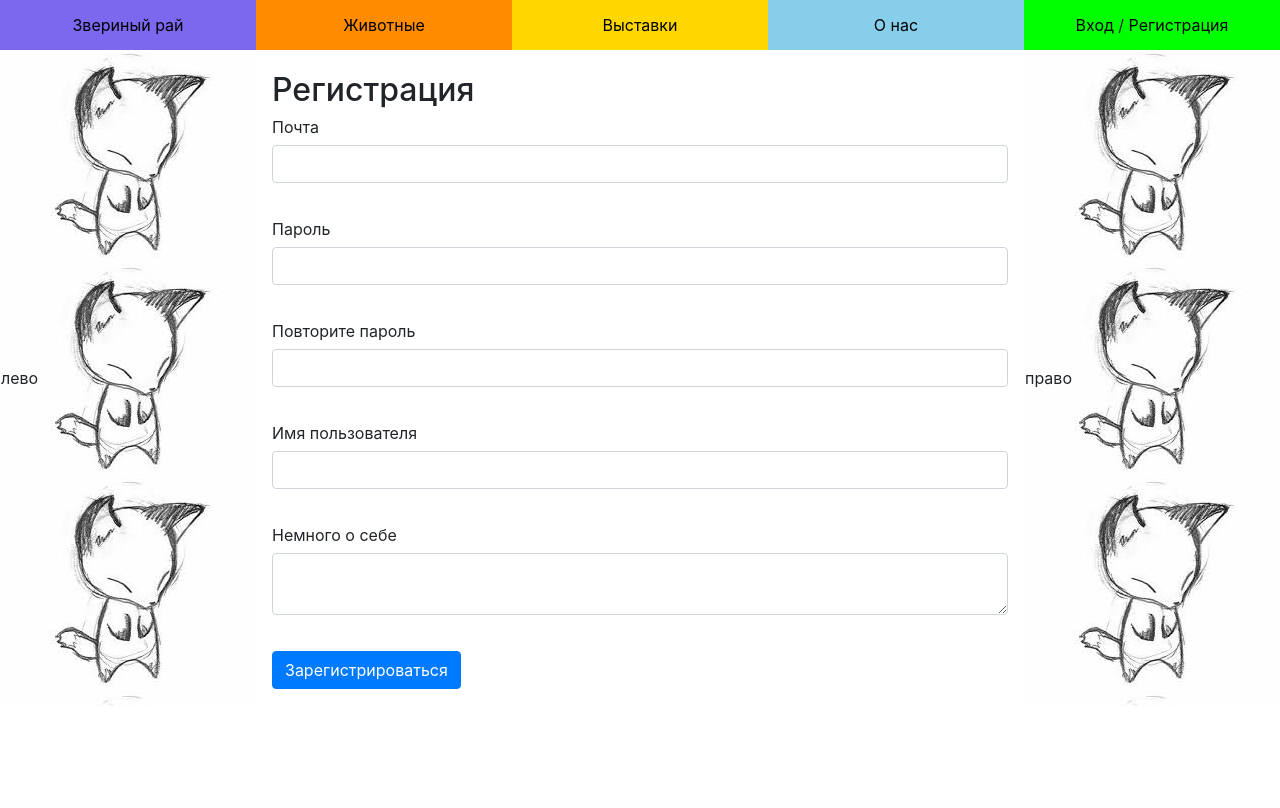
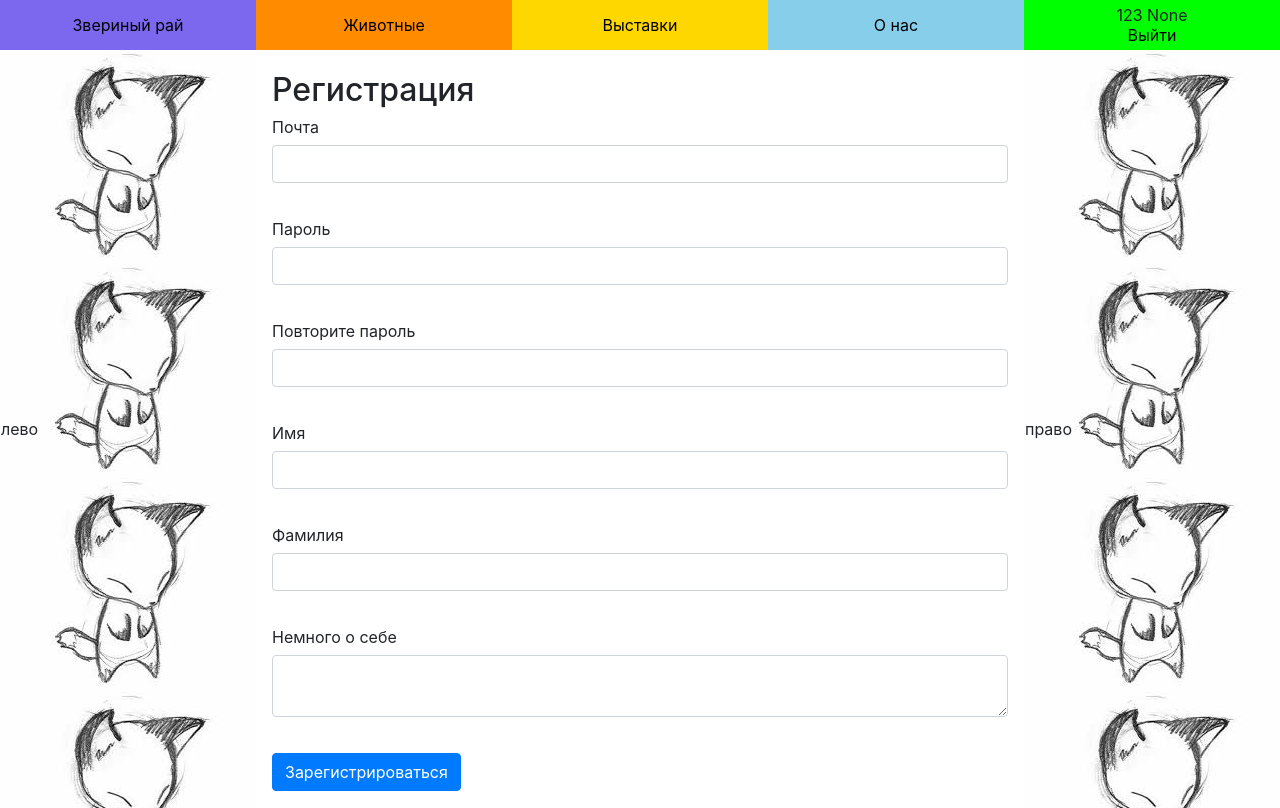
Before and after one commit to omaloshtanova/webproject, a Flask app: template templates/register.html in a window 1280 px wide. Before the commit the page ends 705 px from the top, so only its background shows below. Run offline with Flask 2, Linux system fonts and the light colour scheme; the template is opened without the code that fills it: values that come from a table or form of the project are taken from there, others are empty; a user stored in the database is signed in; parts of the project's set-up code (start-up, migrations or seed data) failed here and were passed over; some libraries are stand-ins or nearby versions.

Commit message:
Fix registrate

```diff
--- a/forms/forms.py
+++ b/forms/forms.py
@@ -19,7 +19,8 @@ class RegisterForm(FlaskForm):
                                                    Length(6, message=PASSWORD_LEN_ERROR)])
     password_again = PasswordField('Повторите пароль', validators=[DataRequired(message=DATA_REQUIRED_ERROR),
                                                                    EqualTo('password', message=PASSWORD_AGAIN_ERROR)])
-    name = StringField('Имя пользователя', validators=[DataRequired(message=DATA_REQUIRED_ERROR)])
+    first_name = StringField('Имя', validators=[DataRequired(message=DATA_REQUIRED_ERROR)])
+    last_name = StringField('Фамилия', validators=[DataRequired(message=DATA_REQUIRED_ERROR)])
     about = TextAreaField("Немного о себе")
     submit = SubmitField('Зарегистрироваться')
 
--- a/templates/base.html
+++ b/templates/base.html
@@ -20,7 +20,14 @@
         <td width="250px" height="50px" bgcolor="#FF8C00" align="center"><a href="/animals"> Животные</a></td>
         <td width="250px" height="50px" bgcolor="#FFD700" align="center"><a href="/"> Выставки</a></td>
         <td width="250px" height="50px" bgcolor="#87CEEB" align="center"><a href="/about">О нас</a></td>
-        <td width="250px" height="50px" bgcolor="#00FF00" align="center"><a href="/login">Вход</a> / <a href="/register">Регистрация</a></td>
+        <td width="250px" height="50px" bgcolor="#00FF00" align="center">
+          {% if current_user.is_authenticated %}
+            {{ current_user.first_name }} {{ current_user.last_name }}<br>
+            <a href="/logout">Выйти</a>
+          {% else %}
+            <a href="/login">Вход</a> / <a href="/register">Регистрация</a>
+          {% endif %}
+        </td>
       </tr>
         <tr>
         <td class="field">
--- a/templates/register.html
+++ b/templates/register.html
@@ -33,9 +33,18 @@
         {% endfor %}
     </p>
     <p>
-        {{ form.name.label }}<br>
-        {{ form.name(class="form-control") }}<br>
-        {% for error in form.name.errors %}
+        {{ form.first_name.label }}<br>
+        {{ form.first_name(class="form-control") }}<br>
+        {% for error in form.first_name.errors %}
+            <p class="alert alert-danger" role="alert">
+                {{ error }}
+            </p>
+        {% endfor %}
+    </p>
+    <p>
+        {{ form.last_name.label }}<br>
+        {{ form.last_name(class="form-control") }}<br>
+        {% for error in form.last_name.errors %}
             <p class="alert alert-danger" role="alert">
                 {{ error }}
             </p>
```
Also changed, not shown: main.py (+1 -11 lines), routes.py (+7 -5 lines), db/db.sqlite, 1 other file.
